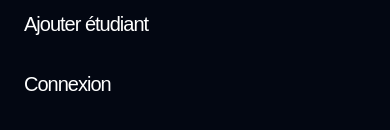
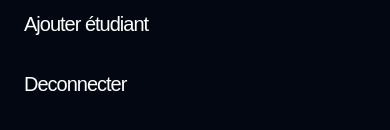
Before and after one commit to Zaami-Stack/Gestion-des-tudiants, a React (Vite) app: page / in a window 390 px wide. Both pictures are taken after a click on the button 29 px from the left and 29 px from the top of the page. Shown: the part 290-420 px from the top of the page. Built offline with nearby package versions, Linux system fonts and the light colour scheme; a web font is replaced by a local one.

Commit message:
feat: update SideBar navigation link from 'Connexion' to 'Deconnecter'

```diff
--- a/src/components/SideBar.jsx
+++ b/src/components/SideBar.jsx
@@ -27,7 +27,7 @@ export default function SideBar({isActive, SetIsActive}) {
       <NavLink className="">Dashboard</NavLink>
       <NavLink className="">Étudiants</NavLink>
       <NavLink>Ajouter étudiant</NavLink>
-      <NavLink>Connexion</NavLink>
+      <NavLink>Deconnecter</NavLink>
     </nav>
   );
 }
```
